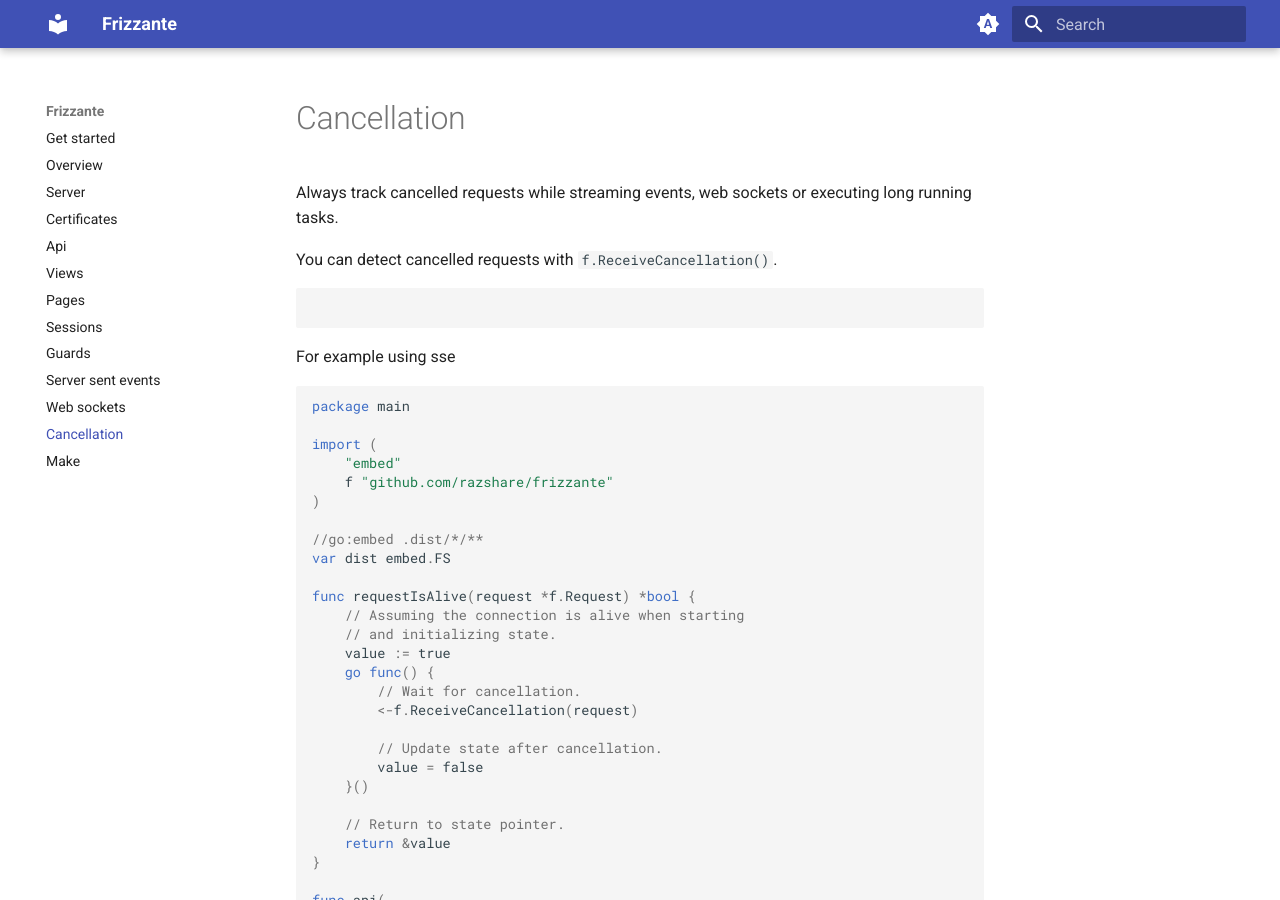
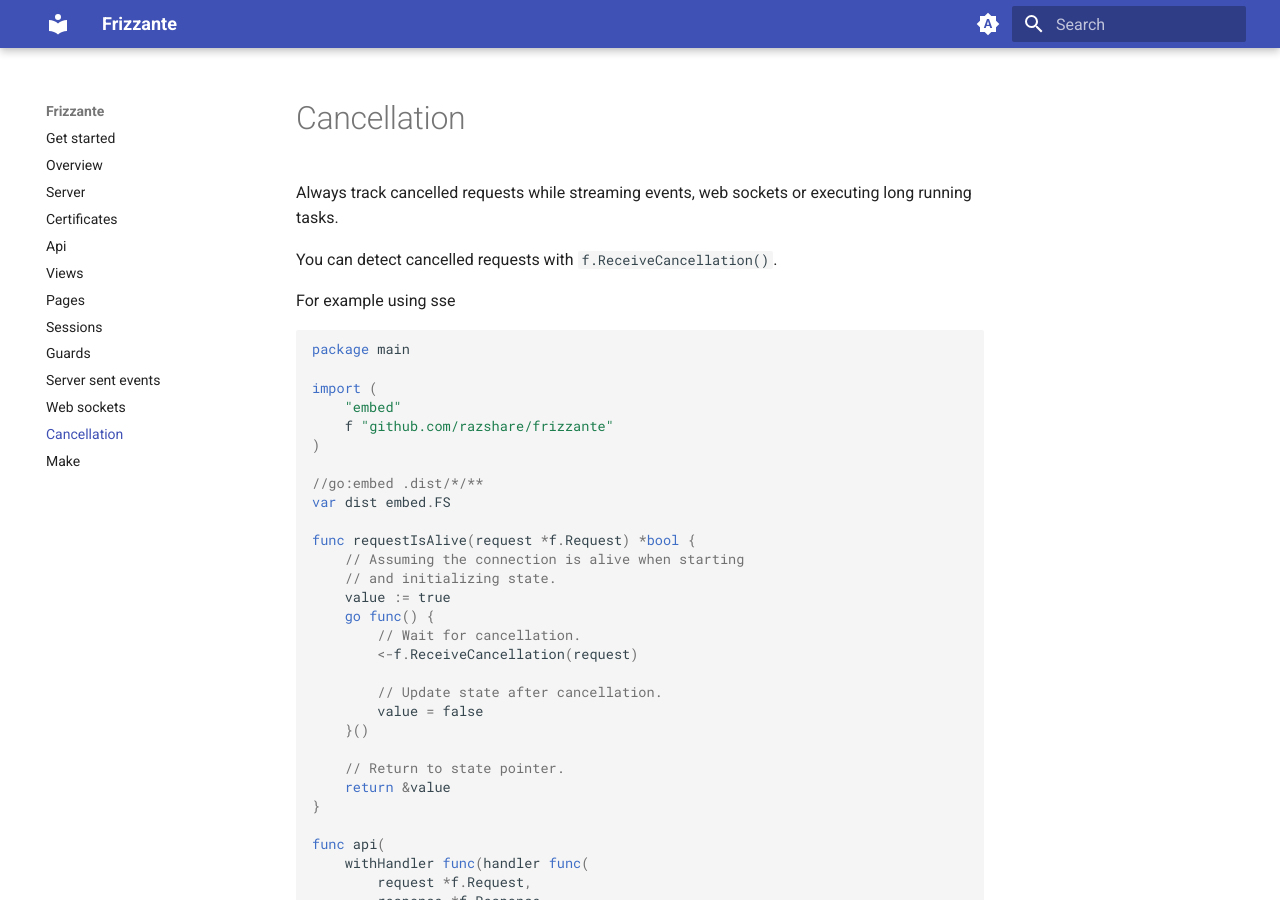
Before and after one commit to razshare/frizzante-docs, an MkDocs documentation site: the page built from docs/cancellation.md, in a window 1280 px wide and 900 px high. Built offline with MkDocs 1.6.1 and Material for MkDocs 9.7.7, drawn with Linux system fonts in a browser that asks for light colours.

Commit message:
chore(docs): improving examples.

````diff
--- a/docs/cancellation.md
+++ b/docs/cancellation.md
@@ -1,11 +1,6 @@
 Always track cancelled requests while streaming events, web sockets or executing long running tasks.
 
-
 You can detect cancelled requests with `f.ReceiveCancellation()`.
-
-```go
-
-```
 
 For example using sse
 
````
